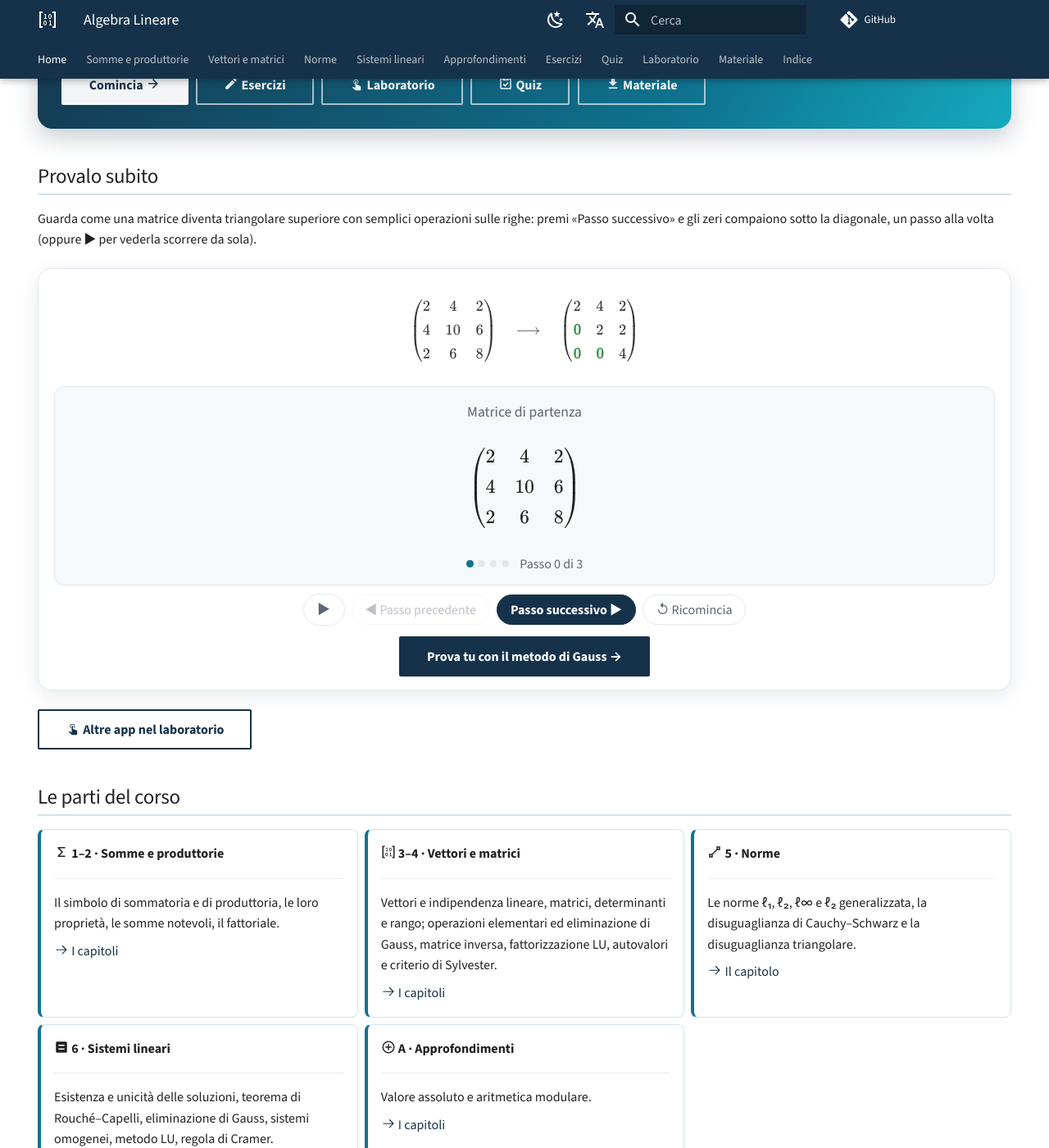
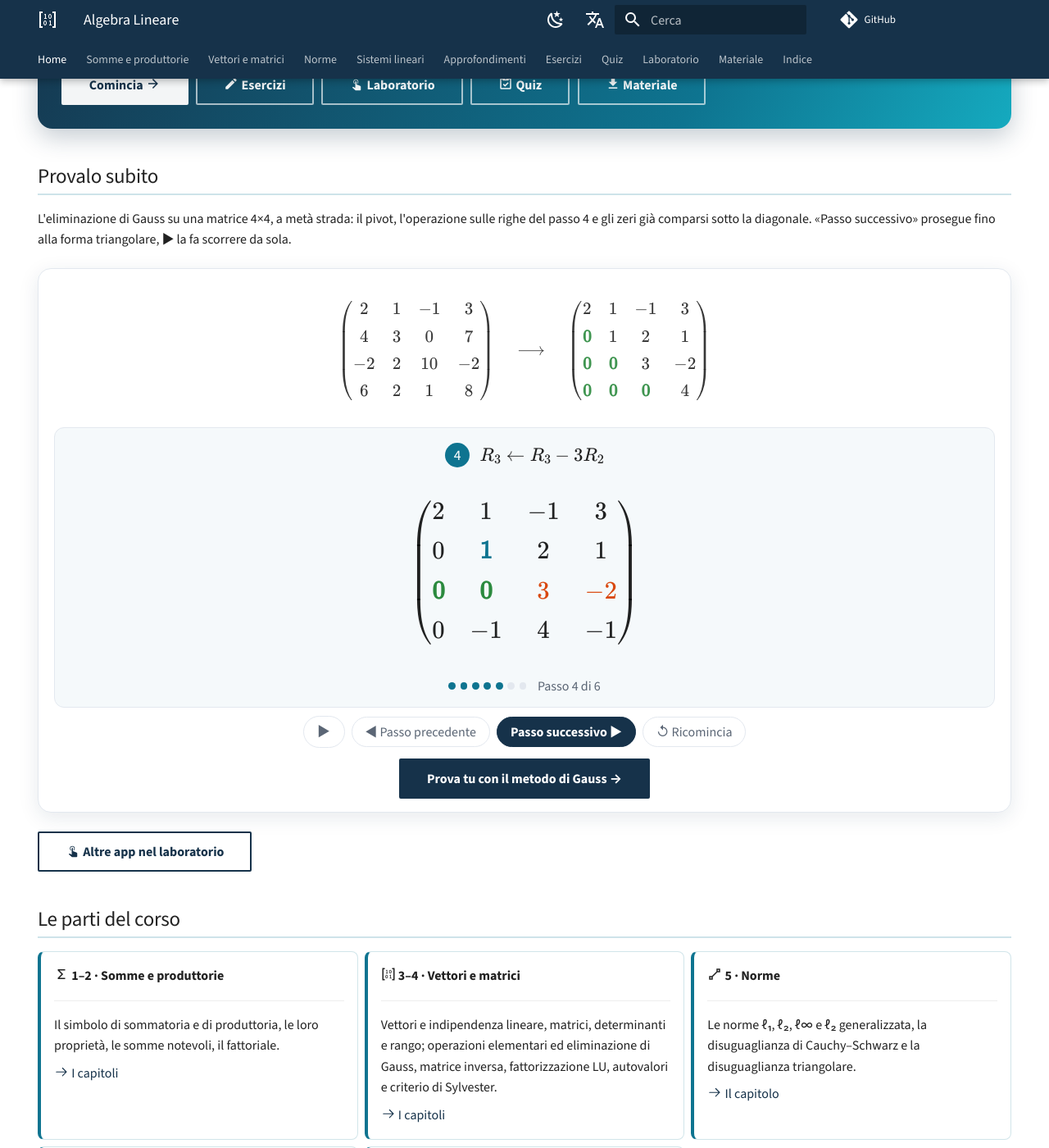
Before and after one commit to fabiofurini/algebra-lineare, an MkDocs documentation site: the page built from docs/index.md, in a window 1280 px wide and 1400 px high, scrolled down 279 px. Shown: the whole window at 82% size. Built offline with MkDocs 1.6.1 and Material for MkDocs 9.7.7, drawn with Linux system fonts in a browser that asks for light colours; comment, search, counter and statistics services are not loaded.

Commit message:
Home: Gaussian elimination demo on a 4x4 matrix, opened at step 4 and larger (data-vetrina)
Only the homepage changes: the showcase applies only with the data-vetrina attribute; the lab app is unchanged.

Co-Authored-By: Claude Opus 5.5 <noreply@anthropic.com>

```diff
--- a/docs/index.md
+++ b/docs/index.md
@@ -32,11 +32,10 @@ LU — con la stessa notazione delle dispense.
 <!-- collana-app -->
 ## Provalo subito
 
-Guarda come una matrice diventa triangolare superiore con semplici operazioni
-sulle righe: premi «Passo successivo» e gli zeri compaiono sotto la diagonale,
-un passo alla volta (oppure ▶ per vederla scorrere da sola).
+L'eliminazione di Gauss su una matrice 4×4, a metà strada: il pivot, l'operazione sulle righe del passo 4 e
+gli zeri già comparsi sotto la diagonale. «Passo successivo» prosegue fino alla forma triangolare, ▶ la fa scorrere da sola.
 
-<div class="la-tool" data-tool="demo" data-matrix="2,4,2;4,10,6;2,6,8"></div>
+<div class="la-tool" data-tool="demo" data-matrix="2,1,-1,3;4,3,0,7;-2,2,10,-2;6,2,1,8" data-vetrina="4"></div>
 
 [:material-gesture-tap: Altre app nel laboratorio](laboratorio/index.md){ .md-button }
 <!-- /collana-app -->
--- a/docs/javascripts/laboratorio.js
+++ b/docs/javascripts/laboratorio.js
@@ -1381,7 +1381,10 @@
     const mat = el("div", { class: "la-disp la-demo-mat" });
     const punti = el("div", { class: "la-demo-punti" });
     scena.append(op, mat, punti);
-    let k = 0, timer = null;
+    // home della collana: data-vetrina="passo" (o "fine") apre la demo a quel passo, più grande
+    const vet = root.dataset.vetrina;
+    if (vet) root.classList.add("la-vetrina");
+    let k = !vet ? 0 : vet === "fine" ? passi.length : Math.max(0, Math.min(passi.length, parseInt(vet, 10) || 0)), timer = null;
     const ferma = () => { clearTimeout(timer); timer = null; aggiornaPlay(); };
     const bPlay = button("", () => {
       if (timer) return ferma();
--- a/docs/stylesheets/laboratorio.css
+++ b/docs/stylesheets/laboratorio.css
@@ -147,6 +147,11 @@
 @media (max-width: 600px) { .la-demo-mat { font-size: 1.15em; } .la-demo { padding: .8em; } }
 .la-demo-ctl .la-btn:disabled { opacity: .4; cursor: default; }
 .la-demo-play { min-width: 2.6em; font-size: 1.05em; }
+/* la demo nella home della collana (data-vetrina): matrici più grandi nel riquadro */
+.la-demo.la-vetrina .la-demo-mat { font-size: 1.75em; }
+.la-demo.la-vetrina .la-demo-sintesi { font-size: 1.2em; }
+.la-demo.la-vetrina .la-demo-op { font-size: 1.3em; }
+@media (max-width: 600px) { .la-demo.la-vetrina .la-demo-mat { font-size: 1.2em; } .la-demo.la-vetrina .la-demo-sintesi { font-size: .95em; } }
 
 /* Pagine delle singole app: l'app occupa tutta la pagina, grande */
 body:has(.gi-app-intera) .md-grid { max-width: none; }
```
